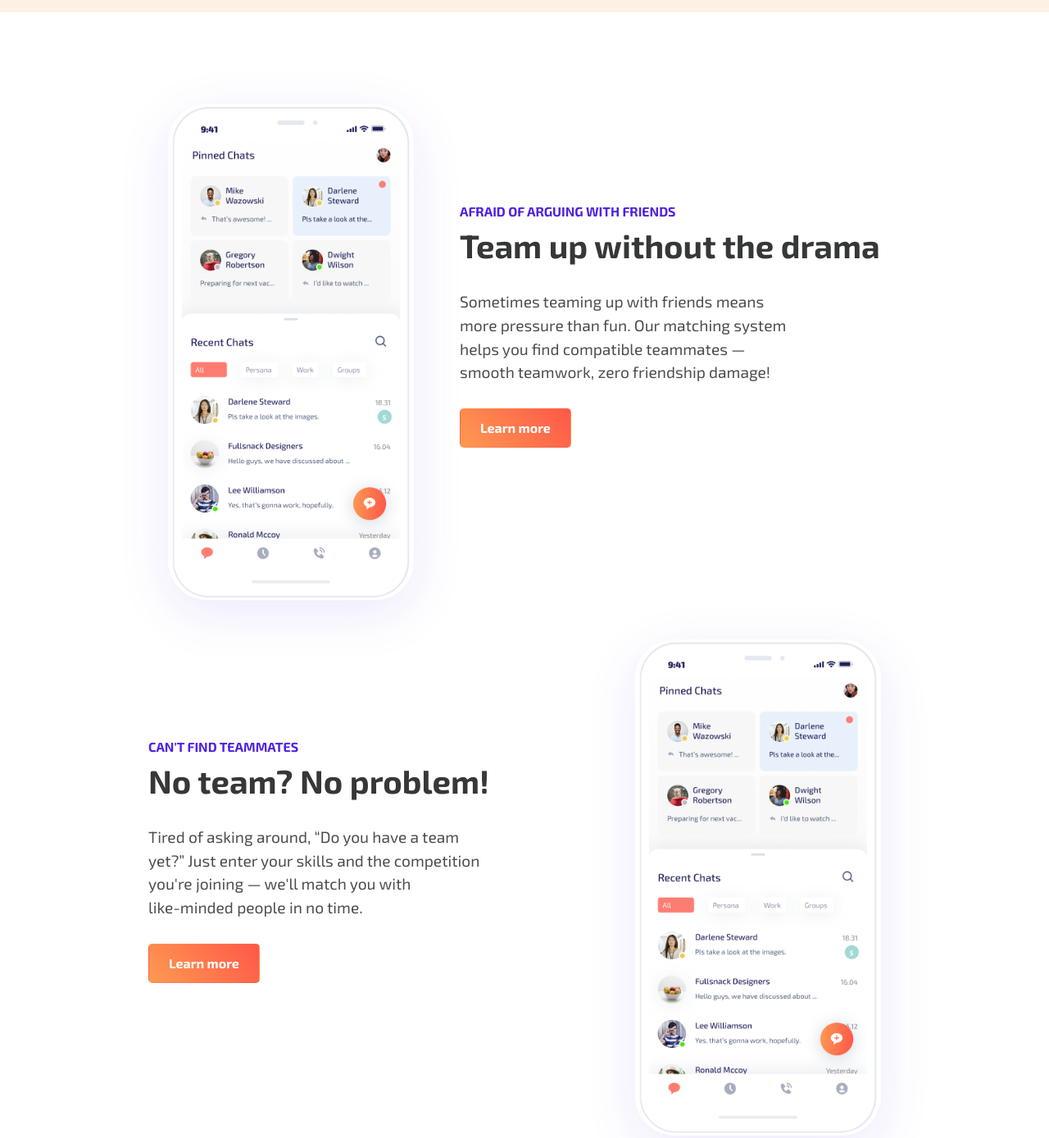
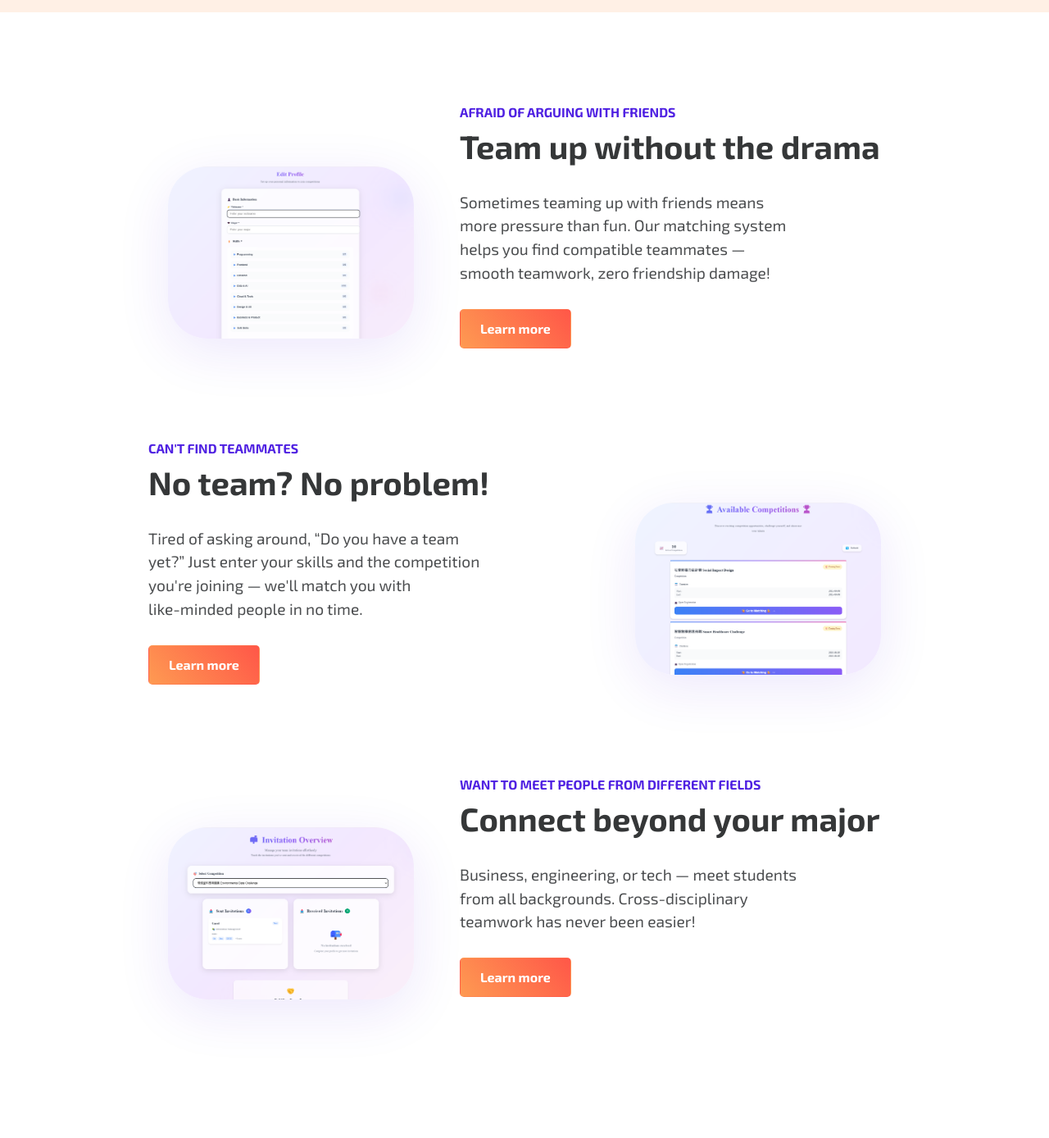
Before and after one commit to machipower/machipower.github.io, a plain HTML site: page index.html in a window 1280 px wide. Shown: the part 820-2208 px from the top of the page at 82% size. Drawn offline with Linux system fonts and the light colour scheme.

Commit message:
Update index.html

```diff
--- a/index.html
+++ b/index.html
@@ -96,7 +96,7 @@
 
         <div class="container">
           <div class="row flex-center my-5">
-            <div class="col-md-6 col-lg-4 text-center mb-6 mb-md-0 order-0"><img class="shadow-lg" src="assets/img/gallery/partnership.png" width="300" alt="..." style="border-radius:3rem;" /></div>
+            <div class="col-md-6 col-lg-4 text-center mb-6 mb-md-0 order-0"><img class="shadow-lg" src="assets/img/gallery/p.png" width="300" alt="..." style="border-radius:3rem;" /></div>
             <div class="col-md-6 text-center text-md-start mb-6 offset-0">
               <h6 class="fs-0 text-uppercase fw-bold text-primary">Afraid of Arguing with Friends</h6>
               <h6 class="fw-bold fs-3 fs-lg-5 lh-sm">Team up without the drama</h6>
@@ -109,10 +109,10 @@
               <h6 class="fw-bold fs-3 fs-lg-5 lh-sm">No team? No problem!</h6>
               <p class="my-4 fs-1 pe-xl-8">Tired of asking around, “Do you have a team yet?” Just enter your skills and the competition you're joining — we'll match you with<br>like-minded people in no time.</p><a class="btn hover-top btn-collab" href="#" role="button">Learn more</a>
             </div>
-            <div class="col-md-6 col-lg-4 text-center mb-6 mb-md-0 order-0"><img class="shadow-lg" src="assets/img/gallery/partnership.png" width="300" alt="..." style="border-radius:3rem;" /></div>
+            <div class="col-md-6 col-lg-4 text-center mb-6 mb-md-0 order-0"><img class="shadow-lg" src="assets/img/gallery/c.png" width="300" alt="..." style="border-radius:3rem;" /></div>
           </div>
           <div class="row flex-center my-5">
-            <div class="col-md-6 col-lg-4 text-center mb-6 mb-md-0 order-0"><img class="shadow-lg" src="assets/img/gallery/partnership.png" width="300" alt="..." style="border-radius:3rem;" /></div>
+            <div class="col-md-6 col-lg-4 text-center mb-6 mb-md-0 order-0"><img class="shadow-lg" src="assets/img/gallery/i.png" width="300" alt="..." style="border-radius:3rem;" /></div>
             <div class="col-md-6 text-center text-md-start mb-6 offset-0">
               <h6 class="fs-0 text-uppercase fw-bold text-primary">Want to Meet People from Different Fields</h6>
               <h6 class="fw-bold fs-3 fs-lg-5 lh-sm">Connect beyond your major</h6>
```
